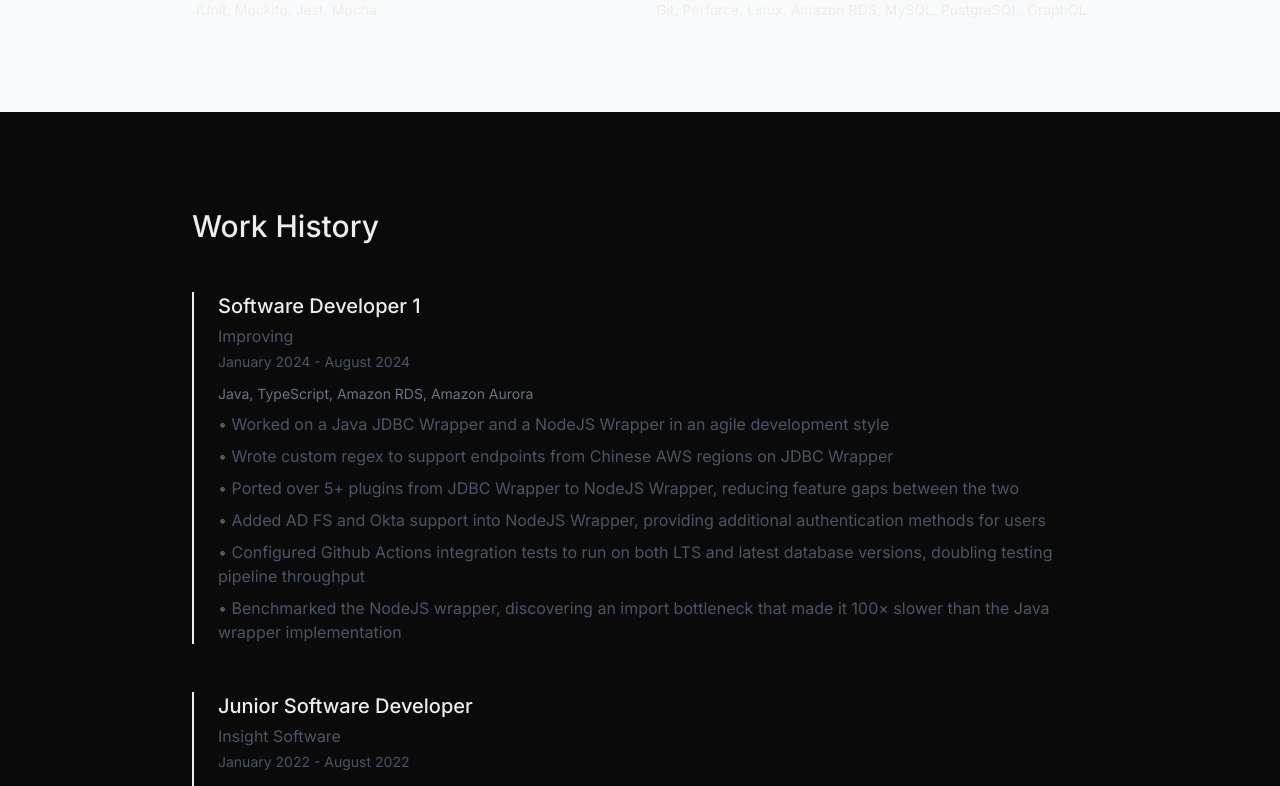
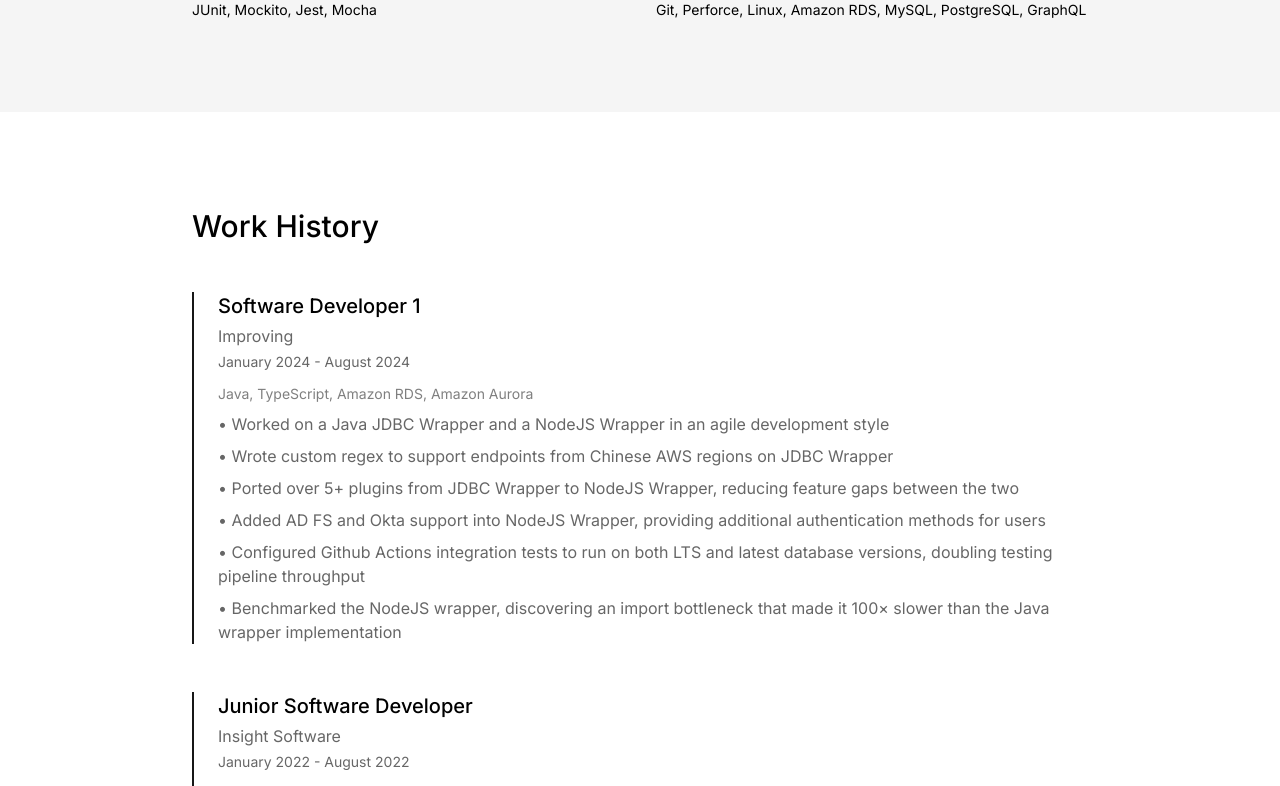
Before and after one commit to jla690/personal-website, a Next.js app: page / in a window 1280 px wide. Shown: the part 729-1515 px from the top of the page. Built offline with nearby package versions, Linux system fonts and the light colour scheme.

Commit message:
big changes

```diff
--- a/app/Work.tsx
+++ /dev/null
@@ -1,28 +0,0 @@
-import React from "react";
-import WorkCard from "./WorkCard";
-
-const Work = () => {
-  return (
-    <div className="max-w-4xl mx-auto">
-      <h1 className="text-3xl font-medium mb-12">Work History</h1>
-      <div className="space-y-12">
-        <WorkCard
-          jobTitle="Software Developer 1"
-          date="January 2024 - August 2024"
-          description={["• Worked on a Java JDBC Wrapper and a NodeJS Wrapper in an agile development style", "• Wrote custom regex to support endpoints from Chinese AWS regions on JDBC Wrapper", "• Ported over 5+ plugins from JDBC Wrapper to NodeJS Wrapper, reducing feature gaps between the two", "• Added AD FS and Okta support into NodeJS Wrapper, providing additional authentication methods for users", "• Configured Github Actions integration tests to run on both LTS and latest database versions, doubling testing pipeline throughput", "• Benchmarked the NodeJS wrapper, discovering an import bottleneck that made it 100× slower than the Java wrapper implementation"]}
-          company="Improving"
-          languages={["Java", "TypeScript", "Amazon RDS", "Amazon Aurora"]}
-        ></WorkCard>
-        <WorkCard
-          jobTitle="Junior Software Developer"
-          date="January 2022 - August 2022"
-          description={["• Developed unit tests that improved reliability of key features and reduced regressions during development", "• Worked on Primary Key/Foreign Key support for JDBC database driver, allowing for more complete SQL support", "• Collaborated with clients to discuss potential solutions for new features and bug fixes, reducing ambiguity", "• Implemented feature for automatically closing stale HTTP connections, allowing SQL queries exceeding 5 minutes to complete successfully"]}
-          company="Insight Software"
-          languages={["C++", "Java", "SQL", "ODBC", "JDBC"]}
-        ></WorkCard>
-      </div>
-    </div>
-  );
-};
-
-export default Work;
--- a/app/Description.tsx
+++ b/app/components/Description.tsx
@@ -5,9 +5,11 @@ const Description = () => {
   return (
     <div className="py-24 max-w-4xl mx-auto">
       <div>
-        <h1 className="text-4xl md:text-5xl font-medium pb-6">Jason Li</h1>
+        <h1 className="text-4xl md:text-5xl font-medium pb-6 text-base-content">
+          Jason Li
+        </h1>
       </div>
-      <div className="text-lg leading-relaxed max-w-2xl mb-8 text-gray-600">
+      <div className="text-lg leading-relaxed max-w-2xl mb-8 text-base-content/60">
         Hi! I am a new graduate from Simon Fraser University with a
         Bachelor&apos;s degree in Software Systems. I am based in Vancouver,
         Canada and I previously worked on backend database drivers in my co-ops.
--- a/app/Navbar.tsx
+++ b/app/components/Navbar.tsx
@@ -2,6 +2,7 @@
 
 import Link from "next/link";
 import React, { useEffect, useState } from "react";
+import { useTheme } from "../hooks/useTheme";
 import { RiExternalLinkLine } from "react-icons/ri";
 
 const linkClasses =
@@ -11,7 +12,7 @@ const sections = ["about", "work", "projects"];
 
 const Navbar = () => {
   const [activeSection, setActiveSection] = useState<string | null>(null);
-  const [theme, setTheme] = useState<"lofi" | "dark">("lofi");
+  const [theme, setTheme] = useTheme();
 
   useEffect(() => {
     document.documentElement.setAttribute("data-theme", theme);
@@ -40,7 +41,7 @@ const Navbar = () => {
     return () => observer.disconnect();
   }, []);
   return (
-    <ul className="navbar shadow-sm flex justify-between w-full sticky top-0 z-50 text-sm bg-base-100 font-medium">
+    <ul className="navbar shadow-sm flex justify-between w-full sticky top-0 z-50 text-sm bg-base-100 font-medium border-b border-base-content/20">
       <Link href="/" className="text-base-content mx-2 text-lg font-medium">
         Jason Li
       </Link>
--- a/app/Projects.tsx
+++ b/app/components/Projects.tsx
@@ -4,7 +4,7 @@ import ProjectCard from "./ProjectCard";
 const Projects = () => {
   return (
     <div className="max-w-4xl mx-auto">
-      <h1 className="text-3xl font-medium my-4">Projects</h1>
+      <h1 className="text-3xl font-medium my-4 text-base-content">Projects</h1>
       <div className="grid grid-cols-2 gap-4 my-10">
         <ProjectCard
           isPublic={true}
--- a/app/Skills.tsx
+++ b/app/components/Skills.tsx
@@ -2,7 +2,7 @@ import React from "react";
 
 const Skills = () => {
   return (
-    <div className="max-w-4xl mx-auto">
+    <div className="max-w-4xl mx-auto text-base-content">
       <h2 id="skills" className="font-medium text-3xl mb-6">
         Technical Skills
       </h2>
--- /dev/null
+++ b/app/components/Work.tsx
@@ -0,0 +1,42 @@
+import React from "react";
+import WorkCard from "./WorkCard";
+
+const Work = () => {
+  return (
+    <div className="max-w-4xl mx-auto">
+      <h1 className="text-3xl font-medium mb-12 text-base-content">
+        Work History
+      </h1>
+      <div className="space-y-12">
+        <WorkCard
+          jobTitle="Software Developer 1"
+          date="January 2024 - August 2024"
+          description={[
+            "• Worked on a Java JDBC Wrapper and a NodeJS Wrapper in an agile development style",
+            "• Wrote custom regex to support endpoints from Chinese AWS regions on JDBC Wrapper",
+            "• Ported over 5+ plugins from JDBC Wrapper to NodeJS Wrapper, reducing feature gaps between the two",
+            "• Added AD FS and Okta support into NodeJS Wrapper, providing additional authentication methods for users",
+            "• Configured Github Actions integration tests to run on both LTS and latest database versions, doubling testing pipeline throughput",
+            "• Benchmarked the NodeJS wrapper, discovering an import bottleneck that made it 100× slower than the Java wrapper implementation",
+          ]}
+          company="Improving"
+          languages={["Java", "TypeScript", "Amazon RDS", "Amazon Aurora"]}
+        ></WorkCard>
+        <WorkCard
+          jobTitle="Junior Software Developer"
+          date="January 2022 - August 2022"
+          description={[
+            "• Developed unit tests that improved reliability of key features and reduced regressions during development",
+            "• Worked on Primary Key/Foreign Key support for JDBC database driver, allowing for more complete SQL support",
+            "• Collaborated with clients to discuss potential solutions for new features and bug fixes, reducing ambiguity",
+            "• Implemented feature for automatically closing stale HTTP connections, allowing SQL queries exceeding 5 minutes to complete successfully",
+          ]}
+          company="Insight Software"
+          languages={["C++", "Java", "SQL", "ODBC", "JDBC"]}
+        ></WorkCard>
+      </div>
+    </div>
+  );
+};
+
+export default Work;
--- a/app/WorkCard.tsx
+++ b/app/components/WorkCard.tsx
@@ -18,11 +18,15 @@ const WorkCard = ({
   return (
     <div className="border-l-2 pl-6">
       <div className="flex-1">
-        <div className="card-title text-xl font-medium mb-1">{jobTitle}</div>
-        <div className="text-gray-600 mb-1">{company}</div>
-        <div className="text-gray-600 mb-3 text-sm">{date}</div>
-        <div className="text-sm text-gray-500 mb-2">{languages.join(", ")}</div>
-        <div className="text-gray-600">
+        <div className="text-base-content card-title text-xl font-medium mb-1">
+          {jobTitle}
+        </div>
+        <div className="text-base-content/60 mb-1">{company}</div>
+        <div className="text-base-content/60 mb-3 text-sm">{date}</div>
+        <div className="text-sm text-base-content/50 mb-2">
+          {languages.join(", ")}
+        </div>
+        <div className="text-base-content/60">
           {description.map((line, i) => (
             <p key={i} className="mb-2">
               {line}
--- a/app/globals.css
+++ b/app/globals.css
@@ -13,7 +13,7 @@
   --color-foreground: var(--foreground);
 }
 
-@media (prefers-color-scheme: light) {
+@media (prefers-color-scheme: dark) {
   :root {
     --background: #0a0a0a;
     --foreground: #ededed;
--- /dev/null
+++ b/app/hooks/useTheme.tsx
@@ -0,0 +1,13 @@
+"use client";
+
+import { useEffect, useState } from "react";
+
+export const useTheme = () => {
+  const [theme, setTheme] = useState<"dark" | "lofi">("lofi");
+  useEffect(() => {
+    document.documentElement.setAttribute("data-theme", theme);
+    localStorage.setItem("theme", theme);
+  }, [theme]);
+
+  return [theme, setTheme] as const;
+};
--- a/app/page.tsx
+++ b/app/page.tsx
@@ -1,25 +1,25 @@
 import Link from "next/link";
-import Footer from "./Footer";
-import Projects from "./Projects";
-import Skills from "./Skills";
-import Navbar from "./Navbar";
-import Work from "./Work";
-import Description from "./Description";
+import Footer from "./components/Footer";
+import Projects from "./components/Projects";
+import Skills from "./components/Skills";
+import Navbar from "./components/Navbar";
+import Work from "./components/Work";
+import Description from "./components/Description";
 
 export default function Home() {
   return (
     <div className="">
       <Navbar></Navbar>
-      <div className="" id="about">
+      <div className="bg-base-100" id="about">
         <Description></Description>
       </div>
-      <div className="bg-gray-50 py-20">
+      <div className="bg-base-200 py-20">
         <Skills></Skills>
       </div>
-      <div className="py-24 px-6" id="work">
+      <div className="bg-base-100 py-24 px-6" id="work">
         <Work></Work>
       </div>
-      <div className="bg-gray-50 py-20 px-20" id="projects">
+      <div className="bg-base-200 py-20 px-20" id="projects">
         <Projects></Projects>
       </div>
       <Footer></Footer>
```
Also changed, not shown: app/components/ProjectCard.tsx (renamed from app/ProjectCard.tsx, +6 -4 lines), app/components/Footer.tsx (renamed from app/Footer.tsx).
